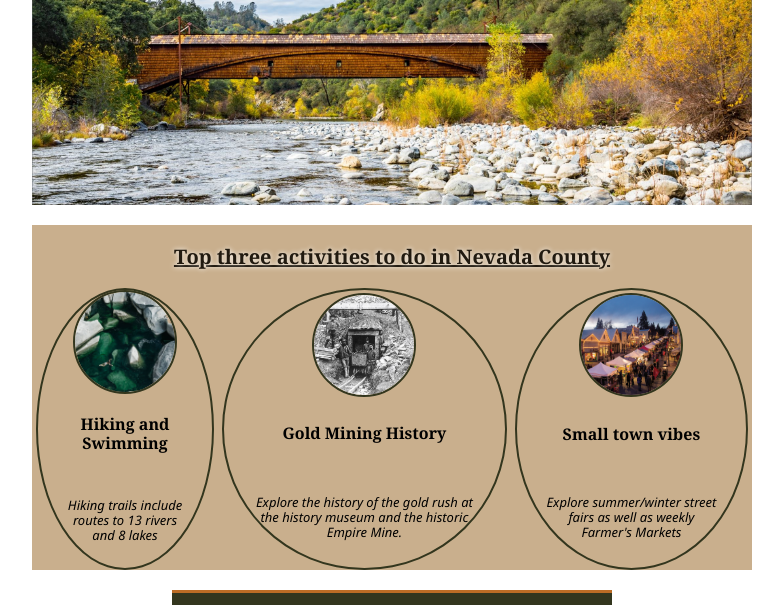
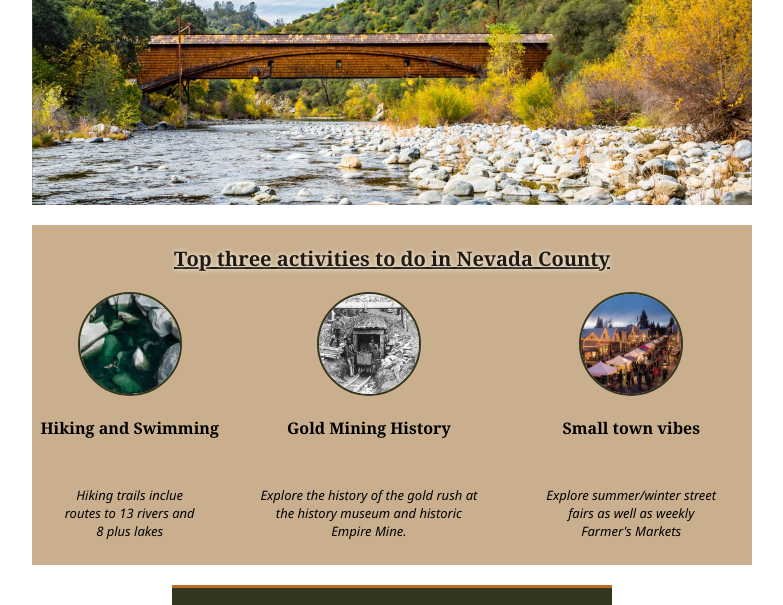
Before and after one commit to KasTheDev/Hometown-homepage, a plain HTML site: page index.html in a window 1280 px wide. Shown: the part 115-720 px from the top of the page, without its empty margins (248-1031 px from the left). Drawn offline with nearby package versions, Linux system fonts and the light colour scheme.

Commit message:
clean up code 2

```diff
--- a/index.html
+++ b/index.html
@@ -1,31 +1,29 @@
 <!DOCTYPE html>
 <html>
-    <head><link rel="stylesheet" href="https://cdnjs.cloudflare.com/ajax/libs/normalize/8.0.1/normalize.css">
+    <head>
         <link rel="stylesheet" href="styles.css">
     </head>
     <body>
 
-        <!-- HERO SECTION -->
         <div id="hero">
             <h1 id="city-header">Visit Nevada County, California</h1>
             <h2 id="description-header">Enjoy hiking and the rich history of the gold rush era.</h2>
         </div>
 
-        <!-- ACTIVITIES SECTION -->
         <div id= "activities">
-            <h3 id="activities-head">Top three activities to do in Nevada County</h3>
+            <h3>Top three activities to do in Nevada County</h3>
             <div id="act-column">
-        <div id="act-column-one" class="act-img">
+                <div id="act-column-one">
                     <img class= "act-img" src="images/swimming-hole.jpg">
                     <h4>Hiking and Swimming</h4>
-            <p>Hiking trails include routes to 13 rivers and 8 lakes</p>
+                    <p>Hiking trails inclue routes to 13 rivers and 8 plus lakes</p>
                 </div>
-        <div id="act-column-two" class="act-img">
+                <div id="act-column-two" >
                     <img class= "act-img" src="images/historic-mining-2.jpg">
                     <h4>Gold Mining History</h4>
-            <p>Explore the history of the gold rush at the history museum and the historic Empire Mine.</p>
+                    <p>Explore the history of the gold rush at the history museum and historic Empire Mine.</p>
                 </div>
-        <div id="act-column-three" class="act-img">
+                <div id="act-column-three">
                     <img class= "act-img" src="images/nevada-city.png">
                     <h4>Small town vibes</h4>
                     <p>Explore summer/winter street fairs as well as weekly Farmer's Markets</p>
@@ -33,7 +31,6 @@
             </div>
         </div>
 
-        <!-- GUIDE SECTION -->
         <div class="card">
             <img class= "avatar" id= "guide-img" src="images/Selfie.jpg">
             <div class="text">
@@ -42,5 +39,6 @@
                 <h6>-Kassandra</h6>
             </div>
         </div>
+
     </body>
 </html>
```
Lines whose indentation alone changed are shown as unchanged.
